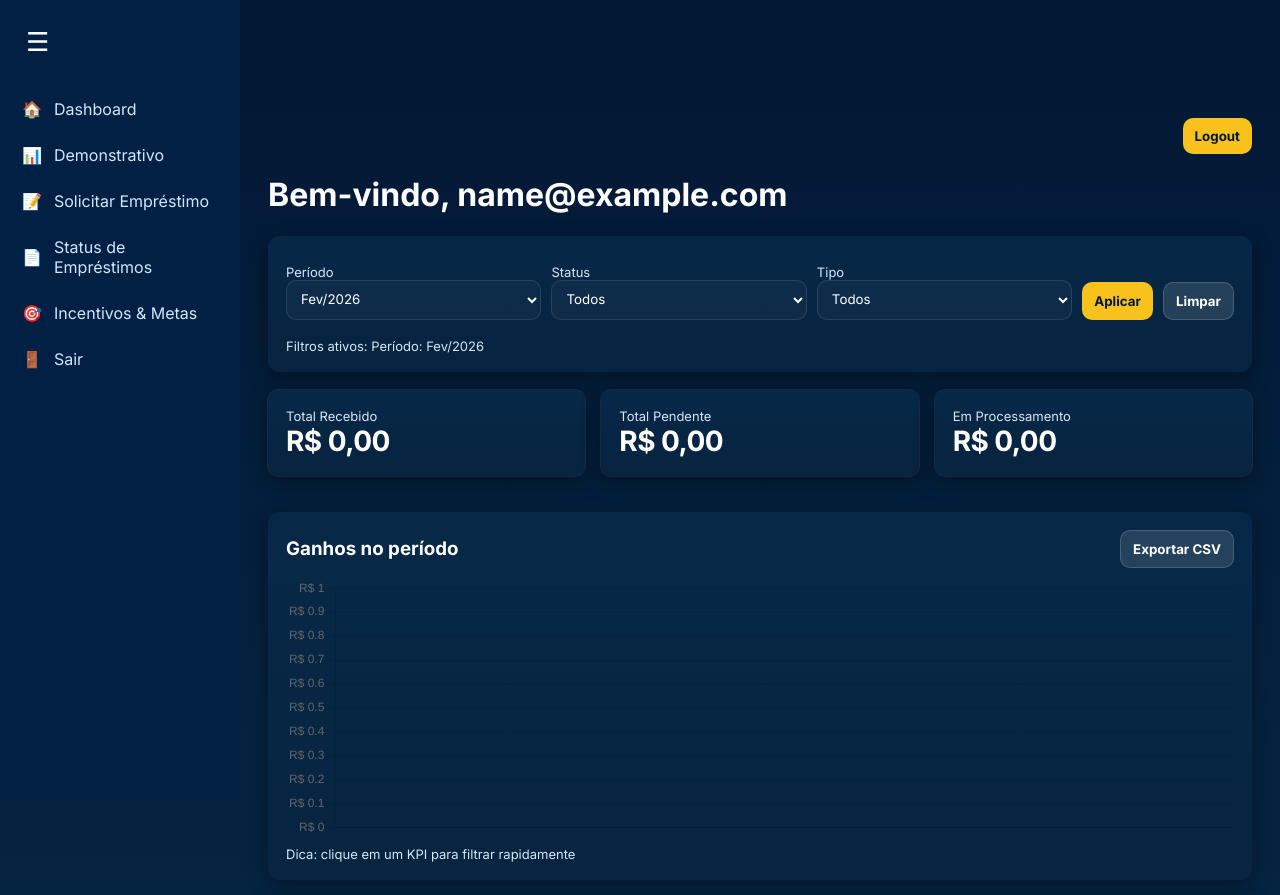
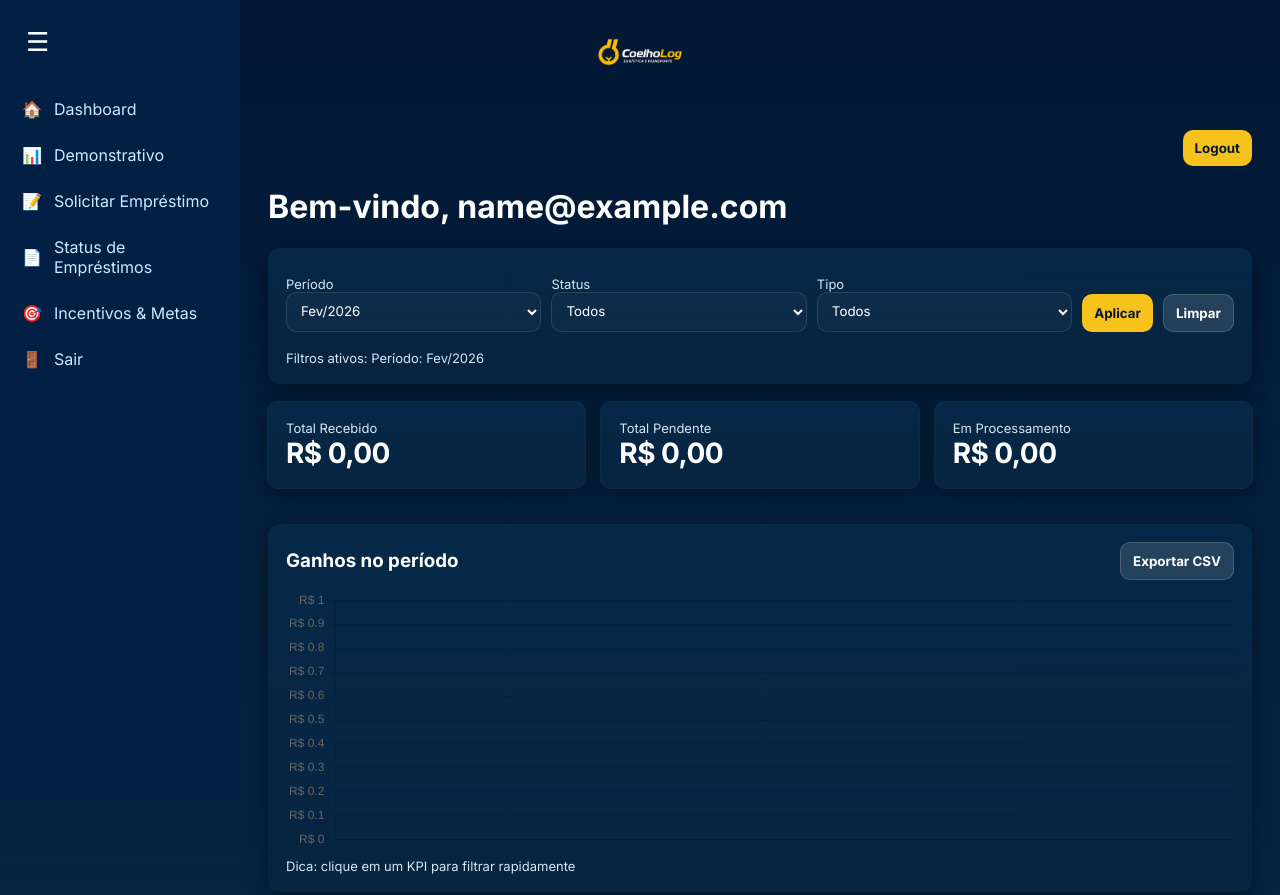
Before and after one commit to gabrielbruno2012-cpu/portalnovo, a website: page public/colaborador/dashboard.html in a window 1280 px wide. Shown: the top 895 px of the page. Drawn offline with nearby package versions, Linux system fonts and the light colour scheme; no server answers; sample sign-in values are in the browser's storage.

Commit message:
Add files via upload

```diff
--- a/public/colaborador/dashboard.html
+++ b/public/colaborador/dashboard.html
@@ -21,7 +21,7 @@
 
   <div class="mobile-topbar">
     <button class="btn btn-secondary" id="btnMenu">Menu</button>
-    <div class="small" id="periodLabel">—</div>
+    <div id="periodLabel" style="display: flex; align-items: center;"><img src="/img/logo.png" alt="CoelhoLog" style="height: 28px; width: auto;"></div>
     <button class="btn" onclick="logoutEverywhere()">Sair</button>
   </div>
 
@@ -151,7 +151,6 @@
     document.getElementById('activeFilters').textContent = buildActiveFiltersText(filters);
 
     const [y, m] = String(filters.period || '').split('-');
-    document.getElementById('periodLabel').textContent = (y && m) ? `${monthLabel(m)}/${y}` : '—';
 
     const filtered = rowsApplyFilters(_rowsAll, filters);
 
--- a/public/css/style.css
+++ b/public/css/style.css
@@ -97,3 +97,25 @@ body{margin:0;background:linear-gradient(180deg,#021835,#062642);color:var(--tex
 
 
 /* (mantido: regras antigas removidas e consolidadas acima) */
+
+/* Logo na topbar mobile - centralizado e responsivo */
+.mobile-topbar #periodLabel {
+  flex: 1;
+  display: flex !important;
+  justify-content: center;
+  align-items: center;
+}
+
+.mobile-topbar #periodLabel img {
+  height: 28px;
+  width: auto;
+  max-width: 150px;
+  object-fit: contain;
+}
+
+@media (max-width: 480px) {
+  .mobile-topbar #periodLabel img {
+    height: 24px;
+    max-width: 120px;
+  }
+}
```
Also changed, not shown: public/colaborador/demonstrativo.html (+1 -1 lines), public/colaborador/incentivos.html (+1 -1 lines), public/colaborador/recebiveis.html (+1 -1 lines), public/colaborador/solicitar_emprestimo.html (+1 -1 lines), public/colaborador/status_emprestimos.html (+1 -1 lines).
